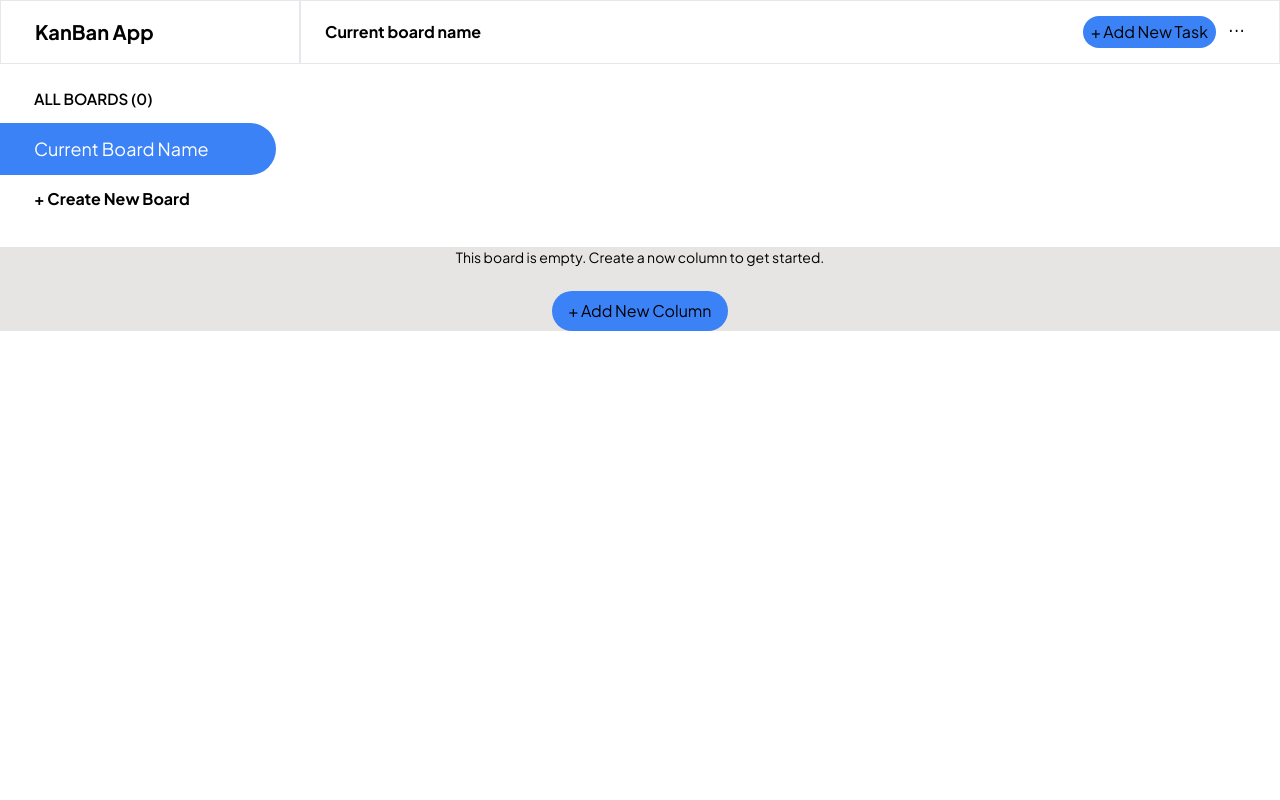
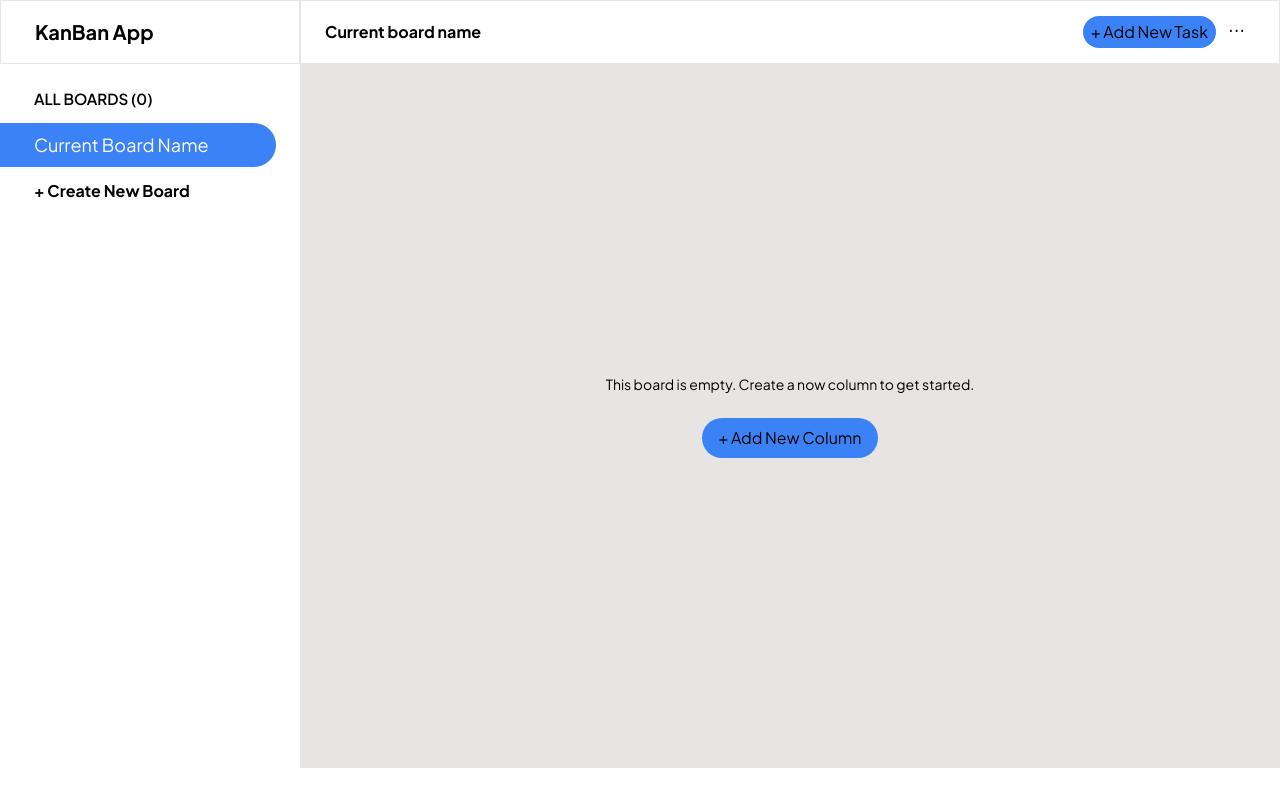
Before and after one commit to brainconnect93/kanban-mgt-app, a Next.js app: page / in a window 1280 px wide. Built offline with nearby package versions, Linux system fonts and the light colour scheme; no server answers.

Commit message:
Create the redux for the current board name navbar

```diff
--- a/package.json
+++ b/package.json
@@ -10,6 +10,7 @@
   },
   "dependencies": {
     "@reduxjs/toolkit": "^2.2.3",
+    "firebase": "^10.11.0",
     "next": "14.2.2",
     "next-auth": "^4.24.7",
     "react": "^18",
--- a/src/app/components/Sidebar.tsx
+++ b/src/app/components/Sidebar.tsx
@@ -6,7 +6,7 @@ const Sidebar = () => {
       <p className='text-medium-grey pl-[2.12rem] text-[.95rem] font-semibold uppercase pb-3'>
         {`All Boards (0)`}
       </p>
-      <div className='cursor-pointer flex items-center rounded-tr-full rounded-br-full bg-blue-500 space-x-2 pl-[2.12rem] py-3 pb-3'>
+      <div className='cursor-pointer flex items-center rounded-tr-full rounded-br-full bg-blue-500 space-x-2 pl-[2.12rem] py-2 pb-2'>
         <p className='text-white text-lg capitalize'>Current board name</p>
       </div>
       <button className='flex items-center space-x-2 pl-[2.12rem] py-3'>
--- a/src/app/page.tsx
+++ b/src/app/page.tsx
@@ -1,11 +1,74 @@
+
+'use client'
 import Sidebar from "./components/Sidebar";
 import BoardTasks from "./components/BoardTasks";
 
-export default function Home() {
+//Firestore Methods: collection and getDocs for document reference, addDoc for adding a document
+import { collection, addDoc, getDocs } from  "firebase/firestore"
+
+// Connect our app to Firestore
+import { db } from "./utils/firebaseConfig";
+import { useEffect, useState } from "react";
+
+// import getSession from next-auth library to retrieve signed-in user details
+import { getSession } from "next-auth/react";
+
+// Import data from data.json, used to initialize the Firestore database for new users
+import { data } from "./utils/data.js"
+
+
+
+const Home = () => {
+  // Manage user details in this state. Key index in Typescript ensures type safety.
+  const [userDetails, setUserDetails] = useState<{[key: string]: any}>();
+
+  // Get user session using getSession. Contains user's name and email, then passed to user details state.
+  const getUserSession = async () => {
+    const session = await getSession();
+    if (session) {
+      setUserDetails(session.user);
+    }
+  };
+
+  const handleAddDoc = async () => {
+    if (userDetails) {
+      // Execute code inside curly braces only when `userDetails` is true.
+
+      // Reference to the document with the user's email to check it's existence in the database.
+      const docRef = collection(db, "user", userDetails.email, "tasks");
+      const getDos = await getDocs(docRef);
+
+      // if the document exists, terminate the program.
+      if (getDos.docs.length > 0) {
+        return
+      } else {
+        // if not, submit a new document containing the data from data.js for the user in the database.
+        try {
+          await addDoc(
+            collection(db, "user", userDetails.email, "tasks"),
+            data
+          );
+        } catch (e) {
+          console.error("Error adding document: ", e)
+        }
+      }
+    }
+  };
+
+  useEffect(() => {
+    getUserSession(); // Call getUsetSession function after the page renders.
+  }, []);
+
+  useEffect(() => {
+    handleAddDoc(); // Call the handleAddDoc function after the user details update.
+  }, [userDetails])
+
   return (
-    <main>
+    <main className="flex h-full">
       <Sidebar />
       <BoardTasks />
     </main>
   );
 }
+
+export default Home;
--- /dev/null
+++ b/src/app/utils/data.js
@@ -0,0 +1,39 @@
+// used to generate new id
+export const id = () => Math.random().toString(36).substring(2, 10);
+
+export const data = {
+  "boards": [
+    {
+      id: id(),
+      name: "Roadmap",
+      columns: [
+        {
+          id: id(),
+          name: "Now",
+          tasks: [
+            {
+              id: id(),
+              title: "Launch version one",
+              status: "Now"
+            },
+            {
+              id: id(),
+              title: "Review early feedback and plan next steps for roadmap",
+              status: "Now"
+            }
+          ]
+        },
+        {
+          id: id(),
+          name: "Next",
+          tasks: []
+        },
+        {
+          id: id(),
+          name: "Later",
+          tasks: []
+        }
+      ]
+    }
+  ]
+}
--- /dev/null
+++ b/src/app/utils/firebaseConfig.ts
@@ -0,0 +1,13 @@
+import { initializeApp } from "firebase/app";
+import { getFirestore } from "firebase/firestore";
+
+// Your web app's Firebase configuration
+const firebaseConfig ={
+  // paste your firebase config here
+  projectId: "kanban-mgt-app-fd95b",
+}
+
+// Initialize Firebase
+const app = initializeApp(firebaseConfig);
+// Initialize Firestore and export it
+export const db = getFirestore(app);
--- /dev/null
+++ b/src/redux/features/appSlice.ts
@@ -0,0 +1,29 @@
+import { createSlice, PayloadAction } from "@reduxjs/toolkit";
+import { RootState } from "../store";
+
+// Define the initial state for the slice
+const initialState = {
+  currentBoardName: "",
+};
+
+export const features = createSlice({
+  // Name of the slice
+  name: "features",
+  initialState,
+  // Functions that update the initialState are written inside the reducers object
+  reducers: {
+    // This function updates the board name when called.
+    setPageTitle: (state, action: PayloadAction<string>) => {
+      state.currentBoardName = action.payload;
+    },
+  },
+});
+
+// Export the functions defined inside the reducers here
+export const { setPageTitle } = features.actions;
+
+// Selector function to retrieve the current board name from the state
+export const getPageTitle = (state: RootState) => state.features.currentBoardName;
+
+// Export the reducer for use in the Redux store
+export default features.reducer;
--- /dev/null
+++ b/src/redux/rootReducer.ts
@@ -0,0 +1,10 @@
+import { combineReducers } from "@reduxjs/toolkit";
+import { fireStoreApi } from "./services/apiSlice";
+import featuresReducer from './features/appSlice'
+
+export const rootReducer = combineReducers({
+
+  // Add the features slice here
+  features: featuresReducer,
+  [fireStoreApi.reducerPath]: fireStoreApi.reducer,
+})
--- /dev/null
+++ b/src/redux/services/apiSlice.ts
@@ -0,0 +1,35 @@
+import { db } from "@/components/app/utils/firebaseConfig";
+import { createApi, fakeBaseQuery } from "@reduxjs/toolkit/query/react";
+import { collection, getDocs } from "firebase/firestore";
+import { getSession } from "next-auth/react";
+
+// Create the firestore API using CreateApi
+export const fireStoreApi = createApi({
+  reducerPath: "firestoreApi", // Specifies the path for the reducer.
+  baseQuery: fakeBaseQuery(), // utilizes fakeBaseQuery because Firebase has no traditional RESTAPI endpoint
+  tagTypes: ["Tasks"], // Defines tag types for caching purposes
+  endpoints: (builder) => ({
+    fetchDataFromDb: builder.query<{ [key: string]: any }[], void>({
+      // Utilizes builder.query for making requestd; builder.mutation can be used for CRUD operations
+      async queryFn() {
+        // Employs queryFn since we are not fetching data from a conventional API;
+        // This allows us to include arbitrary code, as long as we return our data in the { data: results } format
+
+        try {
+          const session = await getSession();
+          const { user } = session!;
+            const ref = collection(db, `users/${user?.email}/tasks`);
+            const querySnapshot = await getDocs(ref);
+            return { data: querySnapshot.docs.map((doc) => doc.data()) };
+            // Data must be returned in this format using queryFn
+        } catch (e) {
+          return { error: e }
+        }
+      },
+      providesTags: ["Tasks"], // Specifies tags for caching
+    }),
+  }),
+});
+
+// Export hooks for using the created endpoint.
+export const { useFetchDataFromDbQuery } = fireStoreApi;
--- a/src/redux/store.ts
+++ b/src/redux/store.ts
@@ -1,9 +1,12 @@
 import { configureStore } from "@reduxjs/toolkit";
 import { setupListeners } from "@reduxjs/toolkit/query";
+import { fireStoreApi } from "./services/apiSlice";
+import { rootReducer } from "./rootReducer";
 
 // Create the Redux store
 export const store = configureStore({
-  reducer: {}, // Add all your reducers here
+  reducer: rootReducer,
+  middleware: (getDefaultMiddleware) => getDefaultMiddleware().concat(fireStoreApi.middleware) // Add all your reducers here
 });
 
 // Setup listeners for refetch behaviors
```
Also changed, not shown: 1 other file (tests, documents, lock files or other folders).
